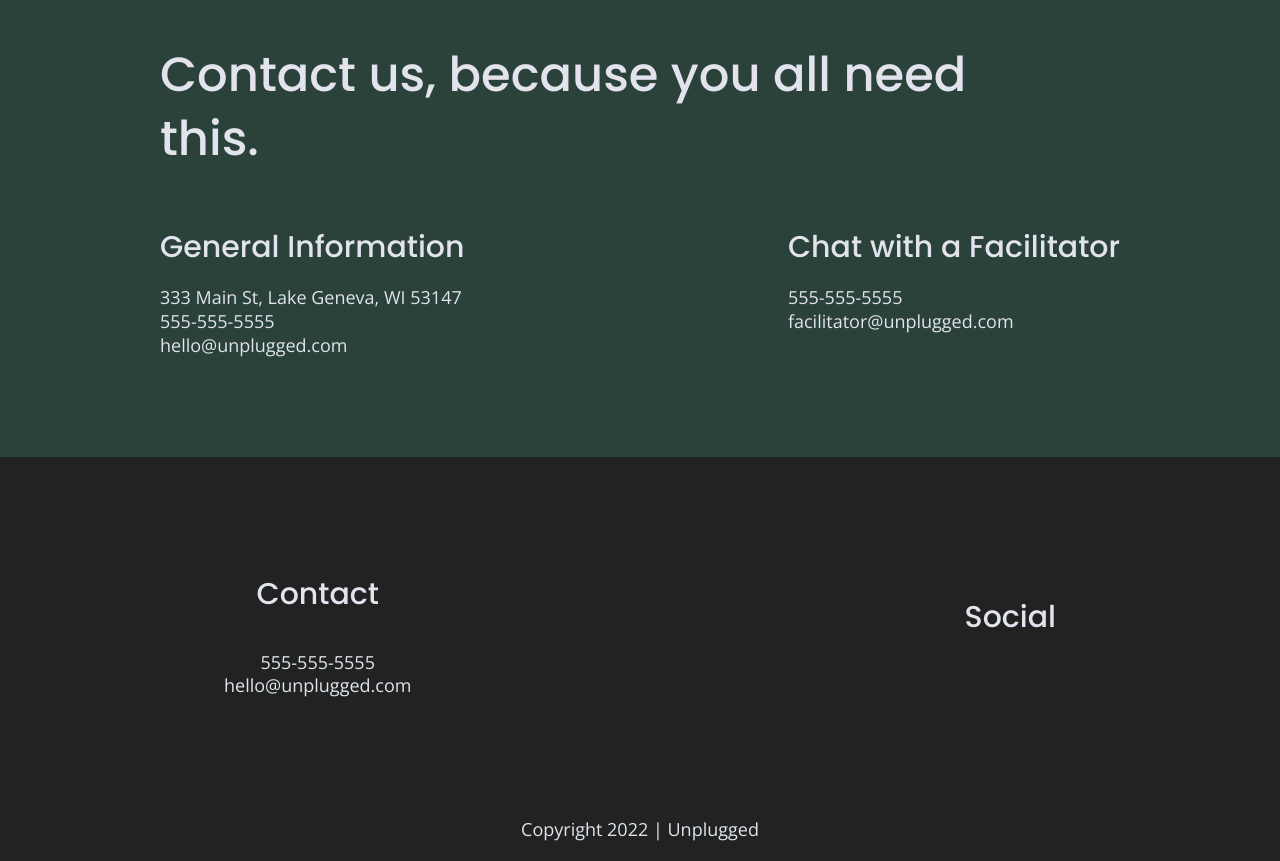
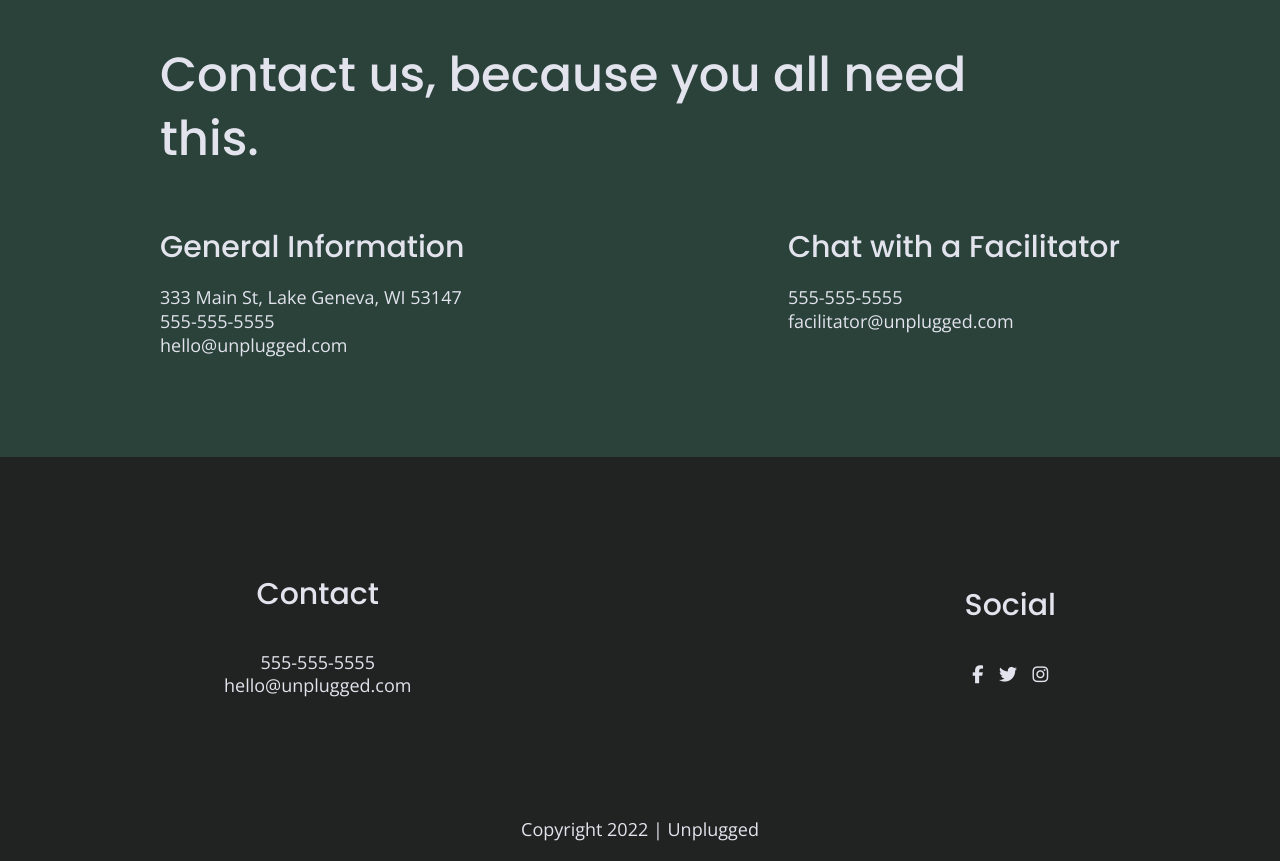
Before and after one commit to andr9w/glowing-waddle, a website: page about/index.html in a window 1280 px wide. Shown: the part 1490-2351 px from the top of the page. Drawn offline with nearby package versions, Linux system fonts and the light colour scheme.

Commit message:
Added social media icons

```diff
--- a/about/index.html
+++ b/about/index.html
@@ -114,13 +114,19 @@
                 <h4>Social</h4>
                 <div class="social-icons">
                     <p>
-                        <a href="https://www.facebook.com/yoursite" target="_blank"></a>
+                        <a href="https://www.facebook.com/" target="_blank">
+                            <i class="fab fa-facebook-f"></i>
+                        </a>
                     </p>
                     <p>
-                        <a href="https://www.twitter.com/" target="_blank"></a>
+                        <a href="https://www.twitter.com/" target="_blank">
+                            <i class="fab fa-twitter"></i>
+                        </a>
                     </p>
                     <p>
-                        <a href="https://www.instagram.com" target="_blank"></a>
+                        <a href="https://www.instagram.com" target="_blank">
+                            <i class="fab fa-instagram"></i>
+                        </a>
                     </p>
                 </div>
             </div>
```
Also changed, not shown: faq/index.html (+9 -3 lines), index.html (+9 -3 lines).
